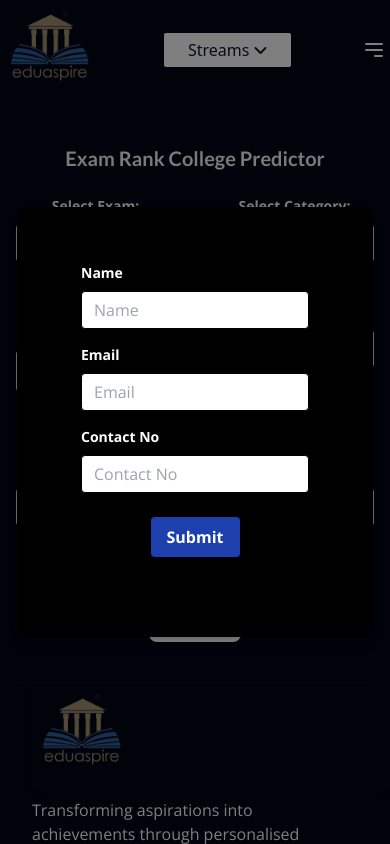
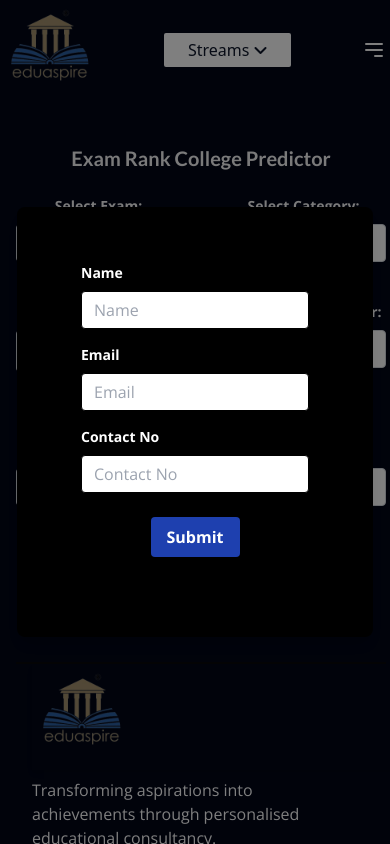
Before and after one commit to Tech-Midaspire/college-predictor, a Next.js app: page / in a window 390 px wide. Shown: the top 844 px of the page. Built offline with nearby package versions, Linux system fonts and the light colour scheme.

Commit message:
Update index.js

```diff
--- a/pages/index.js
+++ b/pages/index.js
@@ -172,7 +172,7 @@ const HomePage = () => {
 
     return (
 
-        <div className="flex flex-col h-screen bg-slate-950 ">
+        <div className="flex flex-col h-screen bg-slate-950 -mr-3 lg:mr-0 ">
             <div className="flex justify-center items-center flex-col flex-grow px-4 sm:px-10">
                 <Script
                     src="https://www.googletagmanager.com/gtag/js?id=G-FHGVRT52L7"
```
